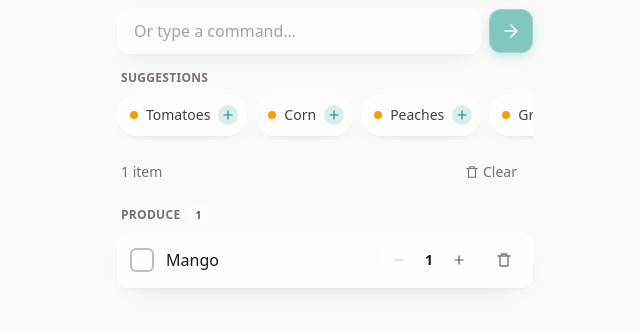
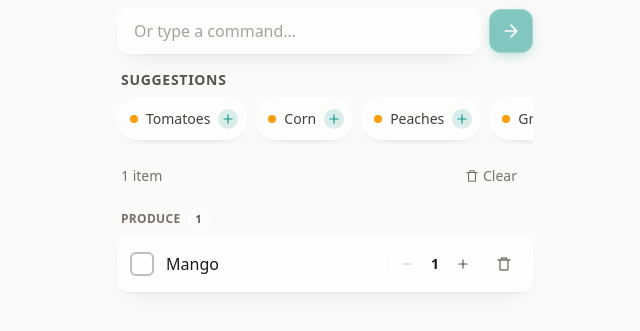
Before and after one commit to ANISHYADAV19/Say-Pay, a React (Vite) app: page / in a window 1280 px wide. Both pictures are taken after a click on the button "Mango". Shown: the part 151-482 px from the top of the page, without its empty margins (315-955 px from the left). Built offline with nearby package versions, Linux system fonts and the light colour scheme.

Commit message:
feat: enhance ListItemRow and SuggestionStrip styling for improved UI

```diff
--- a/src/components/ListItemRow.jsx
+++ b/src/components/ListItemRow.jsx
@@ -59,6 +59,7 @@ export default function ListItemRow({ item, justChanged, onToggle, onStep, onDel
         )}
       </div>
 
+      <div className="flex items-center gap-2 shrink-0">
         {!checked && (
           <div className="flex items-center gap-1 rounded-lg border border-white/50 bg-white/45 p-0.5 shadow-[inset_0_1px_0_0_rgb(255_255_255/0.6)] dark:border-white/[0.06] dark:bg-black/20 dark:shadow-none">
             <button
@@ -70,7 +71,7 @@ export default function ListItemRow({ item, justChanged, onToggle, onStep, onDel
             >
               <MinusIcon className="text-sm" />
             </button>
-          <span className="w-6 text-center text-sm font-semibold tabular-nums" aria-label={t('row.quantity', { qty: quantity })}>
+            <span className="w-5 text-center text-sm font-semibold tabular-nums" aria-label={t('row.quantity', { qty: quantity })}>
               {quantity}
             </span>
             <button
@@ -90,10 +91,11 @@ export default function ListItemRow({ item, justChanged, onToggle, onStep, onDel
           danger={true}
           onClick={() => onDelete(id)}
           aria-label={t('row.delete', { name: displayLabel })}
-        className="h-8 w-8 text-stone-400 shrink-0"
+          className="h-8 w-8 text-stone-400"
         >
           <TrashIcon className="text-base" />
         </Button>
+      </div>
     </li>
   )
 }
--- a/src/components/SuggestionStrip.jsx
+++ b/src/components/SuggestionStrip.jsx
@@ -23,10 +23,10 @@ export default function SuggestionStrip({ suggestions, onAdd }) {
 
   return (
     <section aria-label={t('suggestions.title')} className="space-y-2">
-      <h2 className="px-1 text-xs font-semibold uppercase tracking-wide text-stone-500 dark:text-stone-400">
+      <h2 className="px-1 text-sm font-bold uppercase tracking-wider text-stone-600 dark:text-stone-300">
         {t('suggestions.title')}
       </h2>
-      <ul className="flex snap-x gap-2 overflow-x-auto pb-1 [scrollbar-width:none] [&::-webkit-scrollbar]:hidden">
+      <ul className="flex snap-x gap-2 overflow-x-auto px-1 pb-1 [scrollbar-width:none] [&::-webkit-scrollbar]:hidden">
         {suggestions.map((s) => {
           const meta = SOURCE_META[s.source] || SOURCE_META.substitute
           const tag = t(meta.tagKey)
```
Lines whose indentation alone changed are shown as unchanged.
